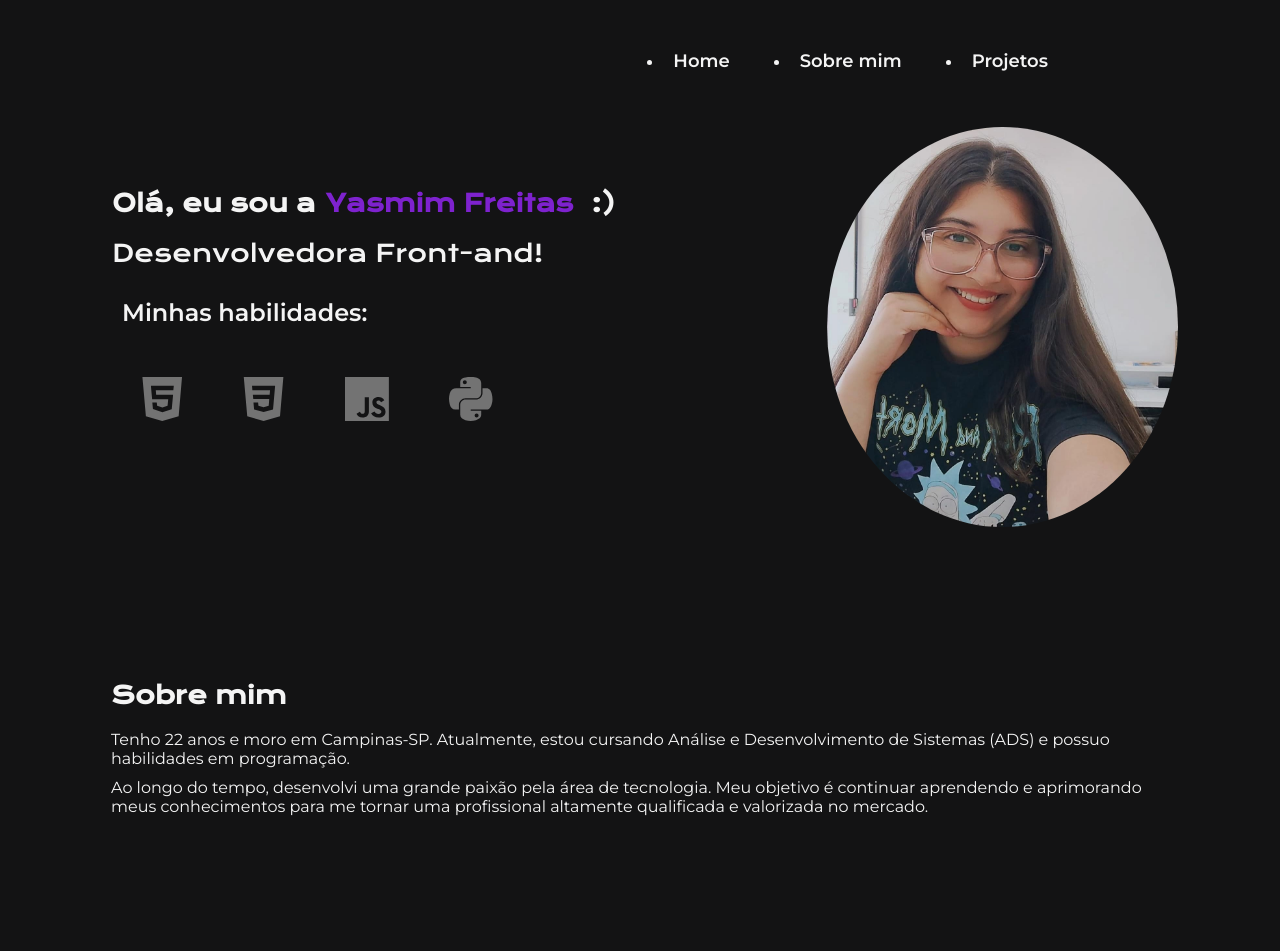
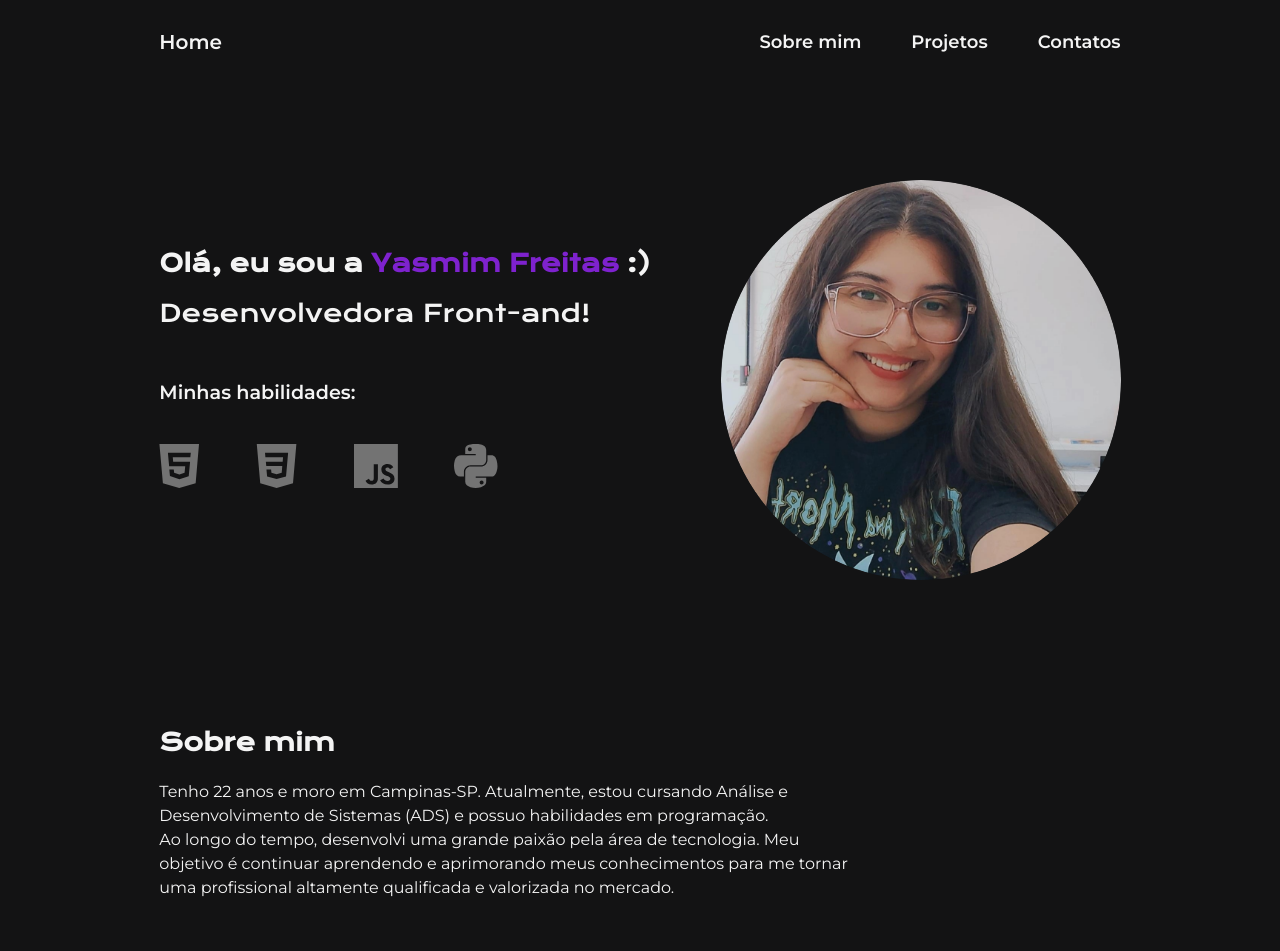
Before and after one commit to rickydomingos97/Novo-Portf-lio-Yasmim-Freitas, a plain HTML site: page Novo-Portfolio-Yasmim-Freitas-main/index.html in a window 1280 px wide. Shown: the top 951 px of the page. Drawn offline with nearby package versions, Linux system fonts and the light colour scheme.

Commit message:
feat: ajustes no css cards, main, e sobre

```diff
--- a/Novo-Portfolio-Yasmim-Freitas-main/index.html
+++ b/Novo-Portfolio-Yasmim-Freitas-main/index.html
@@ -1,5 +1,6 @@
 <!DOCTYPE html>
 <html lang="pt">
+
 <head>
     <meta charset="UTF-8">
     <meta http-equiv="X-UA-Compatible" content="IE=edge">
@@ -7,19 +8,24 @@
     <title>Portfolio</title>
     <link rel="stylesheet" href="./styles/style.css">
 </head>
+
 <body>
-    <header class="cabecalho">
-        <nav class="cabecalho__menu">
-            <ul class="cabecalho__lista">
-              <li><a class="cabecalho__menu__link" href="#">Home</a></li>
-              <li><a class="cabecalho__menu__link" href="#">Sobre mim</a></li>
-              <li><a class="cabecalho__menu__link" href="#">Projetos</a></li>
+    <div class="wrapper">
+        <header>
+            <nav class="nav_links">
+                <a class="home" href="home.html">Home</a>
+                <ul>
+                    <li><a href="sobre.html">Sobre mim</a></li>
+                    <li><a href="portifolio.html">Projetos</a></li>
+                    <li><a href="portifolio.html">Contatos</a></li>
                 </ul>
             </nav>
+
         </header>
         <main class="apresentacao">
             <section class="apresentacao_conteudo">
-            <h1 class="apresentacao__conteudo__titulo">Olá, eu sou a<strong class="titulo_destaque">Yasmim Freitas</strong> :)</h1>
+                <h1 class="apresentacao__conteudo__titulo">Olá, eu sou a<strong class="titulo_destaque"> Yasmim
+                        Freitas</strong> :)</h1>
                 <p class="apresentacao__conteudo__texto">Desenvolvedora Front-and!</p>
 
                 <div class="apresentacao_habilidades">
@@ -33,15 +39,21 @@
                 </div>
 
             </section>
-        <img class="apresentacao__imagem" src="./assets/yasmimperfil.jpg" alt="Foto da Yasmim Freitas">
+            <div>
+                <img class="apresentacao__imagem" src="./assets/perfil.png" alt="Foto da Yasmim Freitas">
+            </div>
+
 
         </main>
 
         <section>
             <div class="apresentacao_sobre_mim">
                 <h1 class="apresentacao_sobre_mim_titulo">Sobre mim</h1>
-            <p class="sobre_mim">Tenho 22 anos e moro em Campinas-SP. Atualmente, estou cursando Análise e Desenvolvimento de Sistemas (ADS) e possuo habilidades em programação.</p>
-            <p class="sobre_mim">Ao longo do tempo, desenvolvi uma grande paixão pela área de tecnologia. Meu objetivo é continuar aprendendo e aprimorando meus conhecimentos para me tornar uma profissional altamente qualificada e valorizada no mercado.</p>
+                <p class="sobre_mim">Tenho 22 anos e moro em Campinas-SP. Atualmente, estou cursando Análise e
+                    Desenvolvimento de Sistemas (ADS) e possuo habilidades em programação.</p>
+                <p class="sobre_mim">Ao longo do tempo, desenvolvi uma grande paixão pela área de tecnologia. Meu
+                    objetivo é continuar aprendendo e aprimorando meus conhecimentos para me tornar uma profissional
+                    altamente qualificada e valorizada no mercado.</p>
             </div>
         </section>
 
@@ -53,9 +65,11 @@
                     <img class="img_projeto" src="./assets/spotify.png" alt="Spotify">
                     <div class="info_projeto">
                         <h3>Spotify</h3>
-                    <p>Uma cópia do Spotify criado com HTML, CSS e JavaScript. Projeto da Imersão Front-end da Alura.</p>
-                    <a href="https://vercel.com/yasmimfreitas13s-projects/spotify-imersao-alura-projeto" target="_blank" rel="noopener noreferrer">
-                        Ver Projeto ->
+                        <p>Uma cópia do Spotify criado com HTML, CSS e JavaScript. Projeto da Imersão Front-end da
+                            Alura.</p>
+                        <a href="https://vercel.com/yasmimfreitas13s-projects/spotify-imersao-alura-projeto"
+                            target="_blank" rel="noopener noreferrer">
+                            Ver Projeto <img class="arrow" src="assets/ARROW_UP.svg" alt="seta subindo" srcset="">
                         </a>
                     </div>
                 </div>
@@ -65,8 +79,9 @@
                     <div class="info_projeto">
                         <h3>Jogo do Número Secreto</h3>
                         <p>Um projeto criado com HTML, CSS e JavaScript.</p>
-                    <a href="https://jogo-do-numero-secreto-phi-gray.vercel.app/" target="_blank" rel="noopener noreferrer">
-                        Ver Projeto ->
+                        <a href="https://jogo-do-numero-secreto-phi-gray.vercel.app/" target="_blank"
+                            rel="noopener noreferrer">
+                            Ver Projeto <img class="arrow" src="assets/ARROW_UP.svg" alt="seta subindo" srcset="">
                         </a>
                     </div>
                 </div>
@@ -75,6 +90,8 @@
 
         <footer>
         </footer>
+    </div>
 
 </body>
+
 </html>
--- a/Novo-Portfolio-Yasmim-Freitas-main/styles/style.css
+++ b/Novo-Portfolio-Yasmim-Freitas-main/styles/style.css
@@ -1,4 +1,4 @@
-@import url('https://fonts.googleapis.com/css2?family=Krona+One&family=Montserrat:wght@400;600&display=swap');
+@import url("https://fonts.googleapis.com/css2?family=Krona+One&family=Montserrat:wght@400;600&display=swap");
 
 :root {
   --cor-primaria: #131314;
@@ -6,76 +6,114 @@
   --cor-terciaria: #7e22ce;
   --cor-hover: #272727;
 
-    --font-primaria: 'krona One', sans-serif;
-    --font-secundaria: 'Montserrat', sans-serif;
+  --font-primaria: "krona One", sans-serif;
+  --font-secundaria: "Montserrat", sans-serif;
 }
 
+* {
+  margin: 0;
+  padding: 0;
+  box-sizing: border-box;
+}
 
-*{
-    margin: 10px;
+body {
+  display: flex;
+  flex-direction: column;
+  justify-content: space-between;
+  box-sizing: border-box;
+  background-color: var(--cor-primaria);
+  color: var(--cor-secundaria);
+}
+
+.wrapper {
+  max-width: 1200px;
+  margin: 0 auto;
   padding: 0;
 }
 
-body{
-    box-sizing: border-box;
-    background-color: var(--cor-primaria) ;
-    color: var(--cor-secundaria);
+.cabecalho {
+  /*padding: 2% 0 0 15%; REMOVIDO*/
 }
 
-
-.cabecalho{
-    padding: 2% 0 0 15%;
-
+header {
+  display: flex;
+  justify-content: space-between;
+  align-items: center;
+  max-width: 1200px;
+  margin: 0;
+  padding: 0;
 }
 
-.cabecalho__menu {
-    position: fixed;
-    right: 15%; /* Posiciona o menu à direita */
-    top: 20px; /* Define um espaçamento do topo */
-    gap: 40px; /* Espaçamento entre os itens */
-
+main {
+  display: flex;
+  justify-content: center;
+  align-items: center;
+  max-width: 1200px;
+  margin: 0;
+  padding: 0;
 }
 
-.cabecalho__lista{
-    display: flex; /* Garante que os itens fiquem na mesma linha */
-    gap: 30px; /* Ajusta o espaçamento entre as palavras */
-
+.nav_links {
+  display: flex;
+  justify-content: space-between;
+  align-items: center;
+  padding: 30px 0;
+  width: 100%;
 }
 
-.cabecalho__menu__link {
+.nav_links .home {
+  text-decoration: none;
+  color: var(--cor-secundaria);
+  font-size: 20px;
+  font-weight: bold;
+  font-family: var(--font-secundaria);
+  /* padding: 15px 0; */
+}
+
+.nav_links ul {
+  display: flex;
+  gap: 50px;
+  list-style: none; /* Remove os pontos da lista */
+  margin: 0;
+  padding: 0;
+  align-items: center; /* Garante que fique na mesma linha */
+}
+
+.nav_links ul li {
+  display: inline-block; /* Garante que os itens fiquem alinhados */
+}
+
+.nav_links ul li a {
   text-decoration: none;
   color: var(--cor-secundaria);
   font-size: 18px;
   font-weight: bold;
   font-family: var(--font-secundaria);
-    margin-bottom: 20px;
 }
 
-.cabecalho__menu__link:hover {
-    color: var(--cor-terciaria); /* Adiciona um efeito ao passar o mouse */
+.nav_links ul li a:hover {
+  color: var(--cor-terciaria);
 }
 
-.apresentacao{
-    padding: 5% 5%;
+.apresentacao {
+  /* padding: 5% 5%;  REMOVIDO*/
   display: flex;
   align-items: center;
   justify-content: space-between;
+  margin: 10% 0; // AJUSTA A MARGEM 10 EM CIMA E EMBAIXO E 0 NAS LATERAIS
   gap: 82px;
 }
-.apresentacao__conteudo{
+.apresentacao__conteudo {
   width: 50%;
   display: flex;
   flex-direction: column;
   gap: 40px;
-
-
 }
 
-.apresentacao__conteudo__titulo{
+.apresentacao__conteudo__titulo {
   font-size: 1.5rem;
   font-family: var(--font-primaria);
   margin-bottom: 20px;
-
 }
 
 .titulo_destaque {
@@ -91,19 +129,21 @@ body{
 .apresentacao_habilidades {
   display: flex;
   flex-direction: column;
-    align-items:baseline;
-    text-align:start;
+  align-items: baseline;
+  text-align: start;
+  gap: 20px;
 }
 
 .apresentacao_habilidades_subtitulo {
-    font-size: 1.5rem;
+  margin: 32px 0; /* font alterada para 32px */
+  font-size: 1.2rem; /* font altreada para 1.2rem */
   font-family: var(--font-secundaria);
   margin-bottom: 20px;
 }
 
 .apresentacao_habilidades_icones {
   display: flex;
-    gap: 20px; /* Espaçamento entre os ícones */
+  gap: 56px; /* Espaçamento entre os ícones GAP ALTERRADO PARA 56PX*/
   margin-bottom: 20px;
 }
 
@@ -115,11 +155,12 @@ body{
 }
 
 .apresentacao_sobre_mim {
-    padding: 5% 5%;
-
+  padding: 5% 0%; /* PADDIN LATERAL ALTERADO PARA 0*/
+  width: 700px;
+  line-height: 1.5;
 }
 
-.apresentacao_sobre_mim_titulo{
+.apresentacao_sobre_mim_titulo {
   font-size: 1.5rem;
   font-family: var(--font-primaria);
   margin-bottom: 20px;
@@ -128,18 +169,16 @@ body{
 .sobre_mim {
   font-size: 1rem;
   font-family: var(--font-secundaria);
-
 }
 
-.projetos{
-    padding: 5% 5%;
+.projetos {
+  padding: 5% 0%; /* PADDING LATERAL ALTERADO PARA 0 */
 }
 
 .apresentacao_projetos_titulo {
   font-size: 1.5rem;
   font-family: var(--font-primaria);
   margin-bottom: 20px;
-
 }
 
 .grade_projetos {
@@ -149,44 +188,64 @@ body{
 }
 
 .card_projeto {
+  display: flex;
+  flex-direction: column;
+  justify-content: flex-start; /* Alinha o conteúdo no início do card */
+  align-items: center;
   background-color: var(--cor-hover);
-    border-radius: 5px;
+  border-radius: 8px;
   overflow: hidden;
-
 }
 
 .img_projeto {
-    width: 100vh;
+  width: 300px;
   height: 200px;
   object-fit: cover;
-
 }
 
 .info_projeto {
-    padding: 10px;
+  display: flex;
+  flex-direction: column;
+  justify-content: space-between; /* Alinha o conteúdo no início e no fim do card */
+  align-items: left;
+  margin: 0 8px; /* Empurra o conteúdo para o fundo */
+  padding: 50px 10px;
+  height: 100%;
 
 }
 
 .info_projeto h3 {
+  margin: 0; /* Remove margens extras */
+  padding: 10px 0; /* Adicione um padding opcional */
+  align-self: flex-start; /* Garante que o título fique no topo */
   width: 100%;
   height: 50px;
-    margin-bottom: 10px;
   font-size: 1rem;
   font-family: var(--font-primaria);
   color: var(--cor-secundaria);
-    margin-bottom: 20px;
 }
 
 .info_projeto p {
   font-size: 1rem;
   font-family: var(--font-secundaria);
   color: var(--cor-secundaria);
-    margin-bottom: 20px;
 }
 
 .info_projeto a {
-    color: #7e22ce;
-    font-weight: 500;
+  color: rgb(195, 127, 255);
   font-family: var(--font-secundaria);
+  text-decoration: none;
+  font-size: 1rem;
+  font-weight: 600;
+}
 
+.info_projeto a:hover {
+  color: var(--cor-secundaria);
+  font-weight: 600;
 }
+
+.arrow {
+  width: 16px;
+  height: 16px;
+  margin-left: 8px;
+}
```
Also changed, not shown: Novo-Portfolio-Yasmim-Freitas-main/assets/ARROW_UP.svg (added), Novo-Portfolio-Yasmim-Freitas-main/assets/Arrow.svg (added), Novo-Portfolio-Yasmim-Freitas-main/assets/perfil.png (added). Lines whose indentation alone changed are shown as unchanged.
